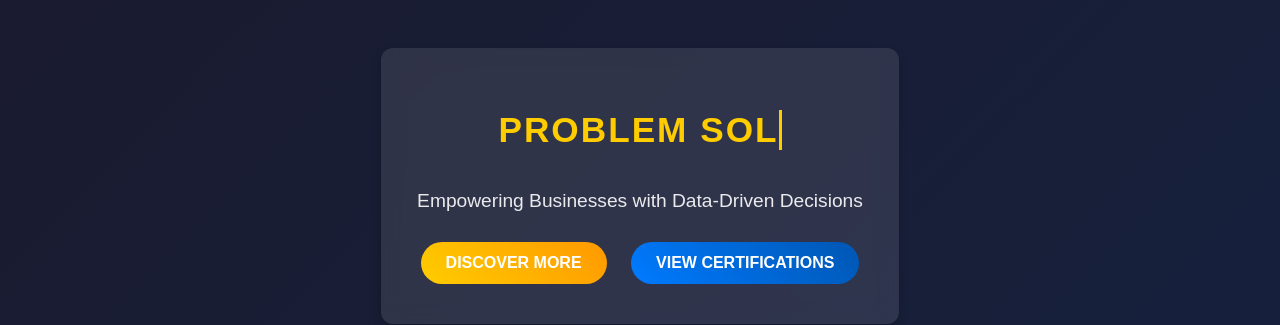
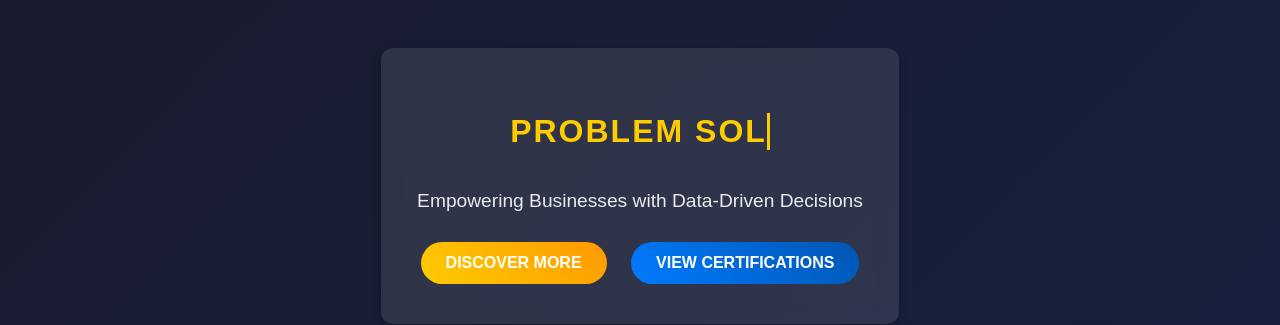
Before and after one commit to Vicmandip1/Portfolio, a Jekyll site: the page about.html, which Jekyll copies as it is, in a window 1280 px wide. Shown: the part 174-499 px from the top of the page. Built offline with Jekyll 4.4.1, drawn with Linux system fonts in a browser that asks for light colours.

Commit message:
Update about.css

```diff
--- a/assets/styles/about.css
+++ b/assets/styles/about.css
@@ -203,7 +203,7 @@ body {
     overflow: hidden;
     white-space: nowrap;
     border-right: 3px solid #ffcc00;
-    font-size: 2.2rem;
+    font-size: 2.0rem;
     font-weight: bold;
     color: #ffcc00;
     animation: typing 4s steps(30, end) infinite, blink 0.7s infinite;
```
